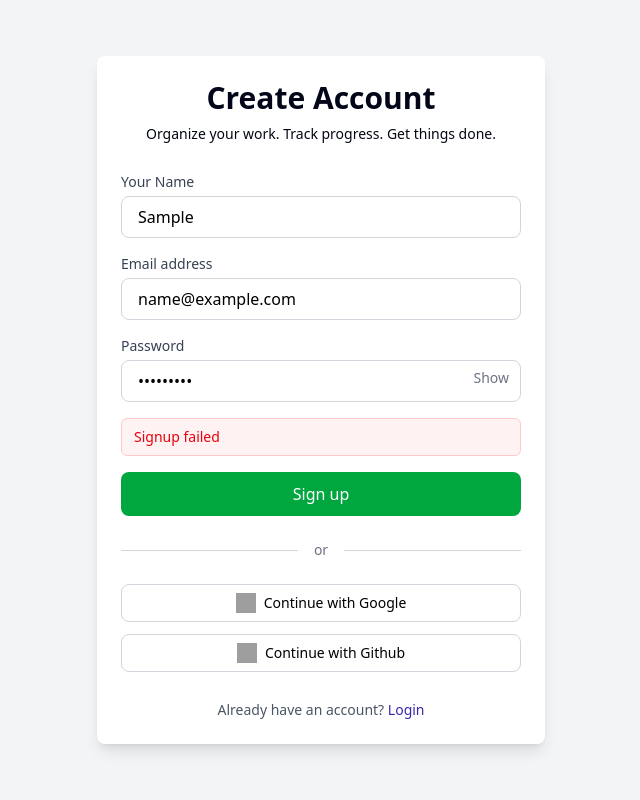
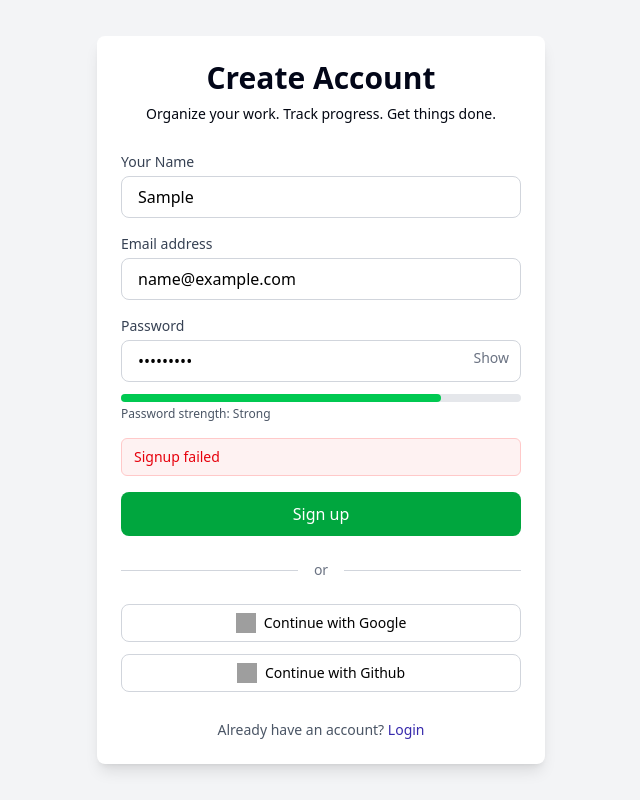
Before and after one commit to Adhityae-506/ToDo_App, a React (Vite) app in the folder frontend/: page /signup in a window 1280 px wide. Both pictures are taken after typing "Sample", "name@example.com", "Sample123" into the empty fields and a click on the button "Sign up". Shown: the whole page, without its empty margins (319-959 px from the left). Built offline with nearby package versions, Linux system fonts and the light colour scheme; no server answers; grey boxes are pictures that could not be loaded.

Commit message:
Password strength bar added in signup page

```diff
--- a/frontend/src/pages/auth/Signup.jsx
+++ b/frontend/src/pages/auth/Signup.jsx
@@ -112,6 +112,21 @@ const Signup = () => {
               >
                 {showPassword ? "Hide" : "Show"}
               </button>
+
+              {password && (
+                <div className="mt-3">
+                  <div className="w-full h-2 bg-gray-200 rounded-full">
+                    <div
+                      className={`h-2 rounded-full transition-all duration-300 ${strengthColor}`}
+                      style={{ width: `${(strength / 5) * 100}%` }}
+                    />
+                  </div>
+                  <p className="text-xs mt-1 text-gray-600">
+                    Password strength:{" "}
+                    <span className="font-medium">{strengthLabel}</span>
+                  </p>
+                </div>
+              )}
             </div>
           </div>
           {error && (
```
